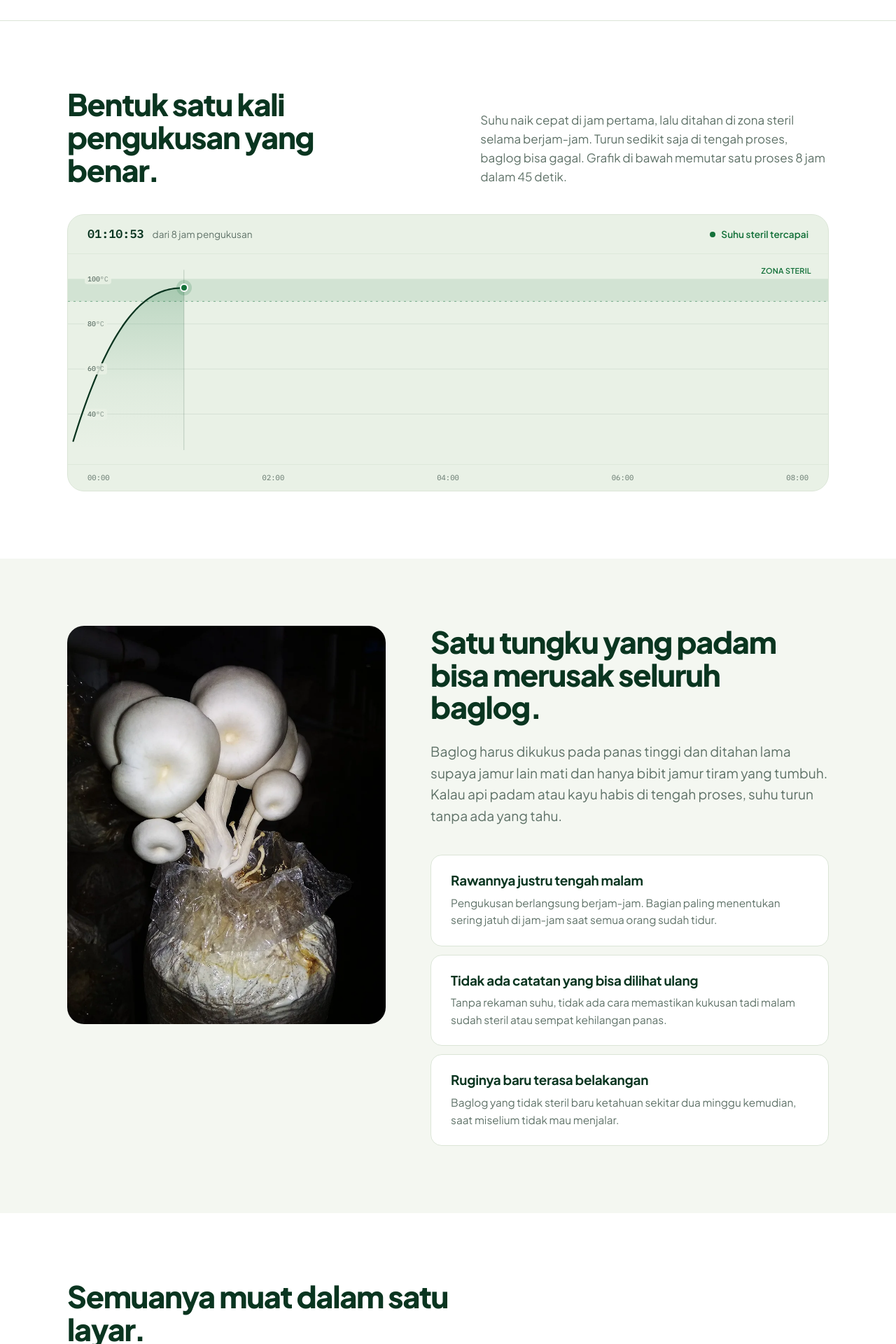
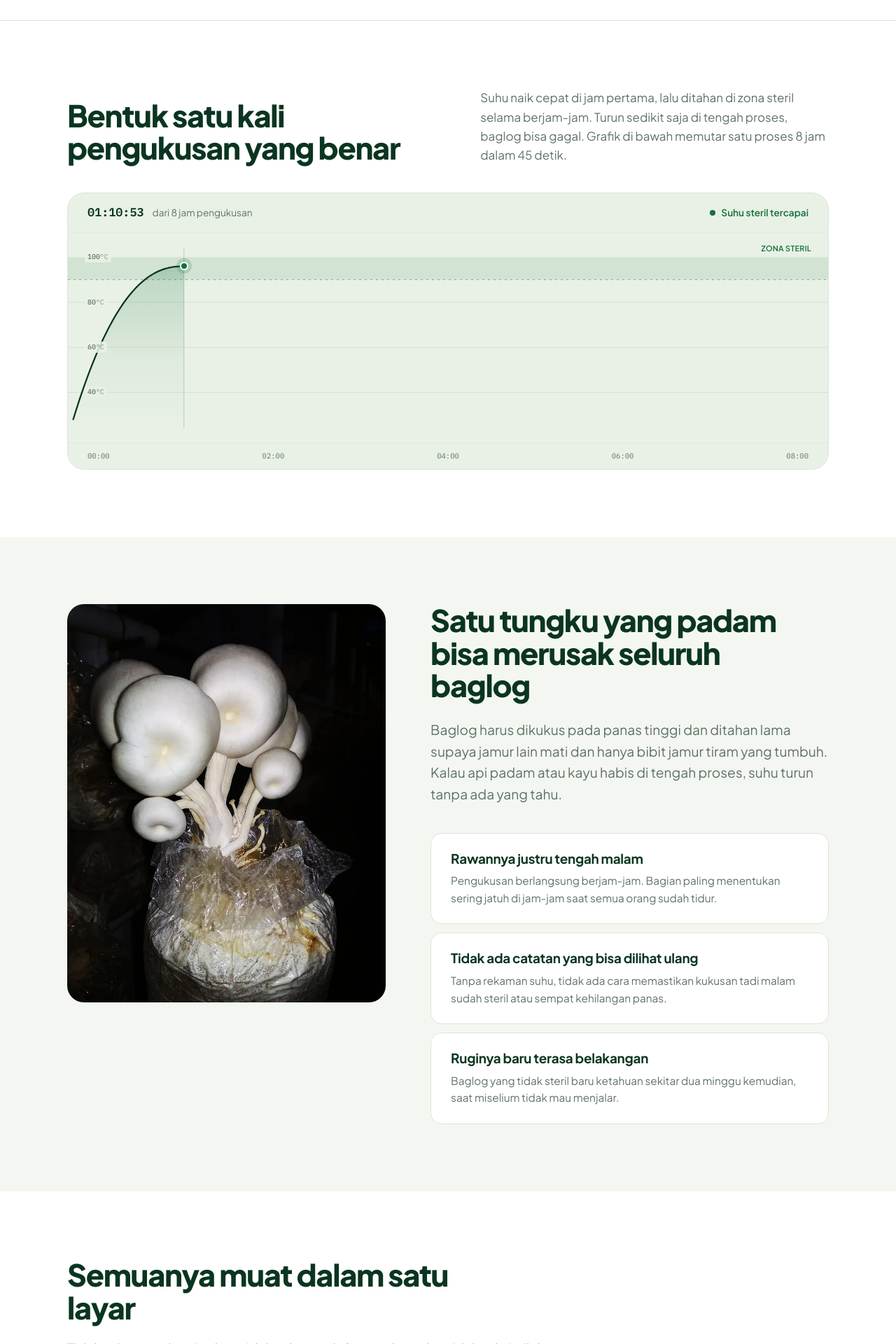
Before and after one commit to itsanla/bima, a Next.js app in the folder apps/web/: page / in a window 1280 px wide. Shown: the part 960-2880 px from the top of the page at 70% size. Built offline with nearby package versions, Linux system fonts and the light colour scheme.

Commit message:
fix: buang titik dari judul besar
Glyph titik di Plus Jakarta Sans punya jarak kiri yang lebar, dan di ukuran
display jarak itu ikut membesar sampai terlihat seperti spasi menggantung
sebelum titiknya. Landing page rujukan juga tidak memakai titik di judul
hero, jadi dibuang saja.

```diff
--- a/apps/web/app/page.tsx
+++ b/apps/web/app/page.tsx
@@ -160,7 +160,7 @@ function Grafik() {
         <Reveal>
           <div className="flex flex-col gap-6 md:flex-row md:items-end md:justify-between">
             <h2 className="t-section max-w-[16ch] text-hijau-tua">
-              Bentuk satu kali pengukusan yang benar.
+              Bentuk satu kali pengukusan yang benar
             </h2>
             <p className="max-w-[40ch] text-abu">
               Suhu naik cepat di jam pertama, lalu ditahan di zona steril selama
@@ -217,7 +217,7 @@ function Masalah() {
           <div>
             <Reveal>
               <h2 className="t-section max-w-[17ch] text-hijau-tua">
-                Satu tungku yang padam bisa merusak seluruh baglog.
+                Satu tungku yang padam bisa merusak seluruh baglog
               </h2>
               <p className="t-lead mt-6 max-w-[50ch] text-abu">
                 Baglog harus dikukus pada panas tinggi dan ditahan lama supaya
@@ -254,7 +254,7 @@ function YangDipantau() {
       <div className={`${WADAH} py-20 sm:py-24`}>
         <Reveal>
           <h2 className="t-section max-w-[19ch] text-hijau-tua">
-            Semuanya muat dalam satu layar.
+            Semuanya muat dalam satu layar
           </h2>
           <p className="t-lead mt-5 max-w-[52ch] text-abu">
             Tidak ada menu bertingkat, tidak ada pendaftaran akun, dan tidak ada
@@ -337,7 +337,7 @@ function CaraPasang() {
         <div className="grid gap-12 lg:grid-cols-[minmax(0,0.85fr)_minmax(0,1fr)] lg:gap-20">
           <Reveal>
             <h2 className="t-section max-w-[13ch]">
-              Tiga langkah, sekitar dua menit.
+              Tiga langkah, sekitar dua menit
             </h2>
             <p className="mt-6 max-w-[40ch] text-white/70">
               Bima dibagikan sebagai berkas APK dan belum melalui Play Store,
```
Also changed, not shown: 1 other file (tests, documents, lock files or other folders).
